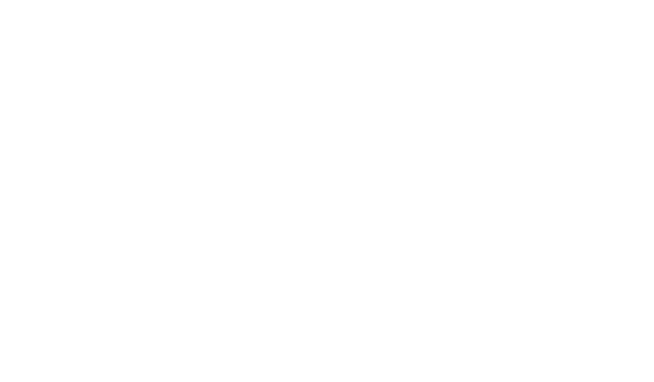
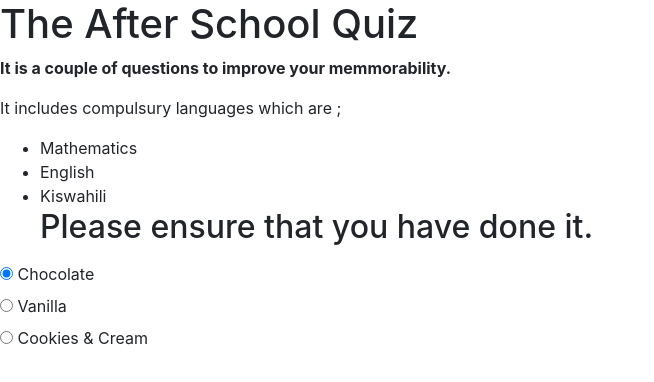
Before and after one commit to joshuaagega/Quiz-Board, a plain HTML site: page index.html in a window 1280 px wide. Shown: the whole page, without its empty margins (0-654 px from the left). Drawn offline with nearby package versions, Linux system fonts and the light colour scheme.

Commit message:
header,un ordered lists added,paragraphs also some texts have been bolded

```diff
--- a/index.html
+++ b/index.html
@@ -8,9 +8,35 @@
     <title>the quiz board</title>
   </head>
   <body>
-  <header>
-<h1>
-  </header>
+<header>
+<h1>The After School Quiz</h1>
+<p><b>It is a couple of questions to improve your memmorability.</b></p>
+<p>It includes compulsury languages which are ;</p>
+   <ul>
+    <li>Mathematics</li>
+    <li>English</li>
+    <li>Kiswahili</li>
+<h2>Please ensure that you have done it.</h2>
+</header>
+
+  <div class="radio">
+        <label>
+          <input type="radio" name="flavor" value="chocolate" checked>
+          Chocolate
+        </label>
+      </div>
+      <div class="radio">
+        <label>
+          <input type="radio" name="flavor" value="vanilla">
+          Vanilla
+        </label>
+      </div>
+      <div class="radio">
+        <label>
+          <input type="radio" name="flavor" value="cookiesandcream">
+          Cookies & Cream
+        </label>
+      </div>
 
   </body>
 </html>
```
